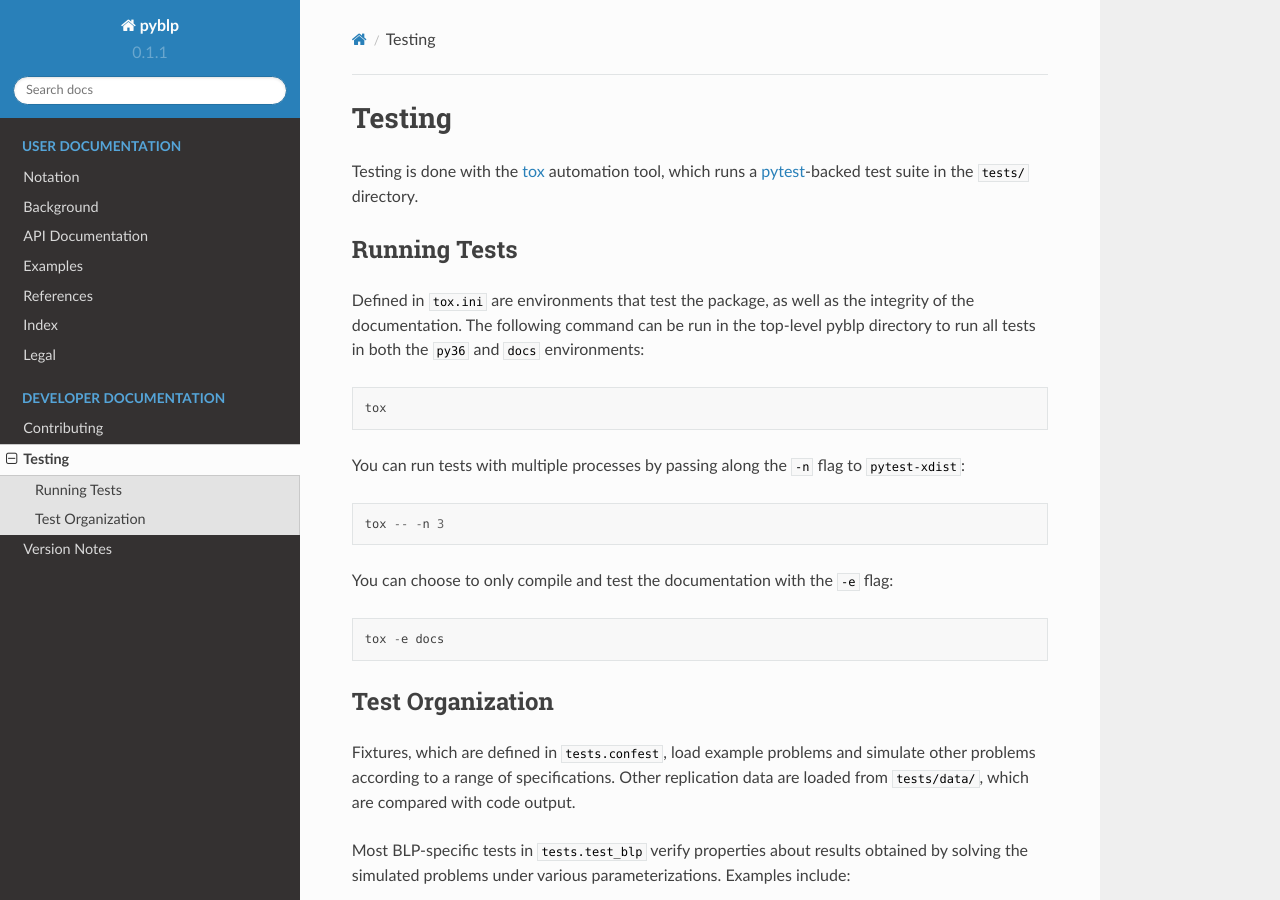
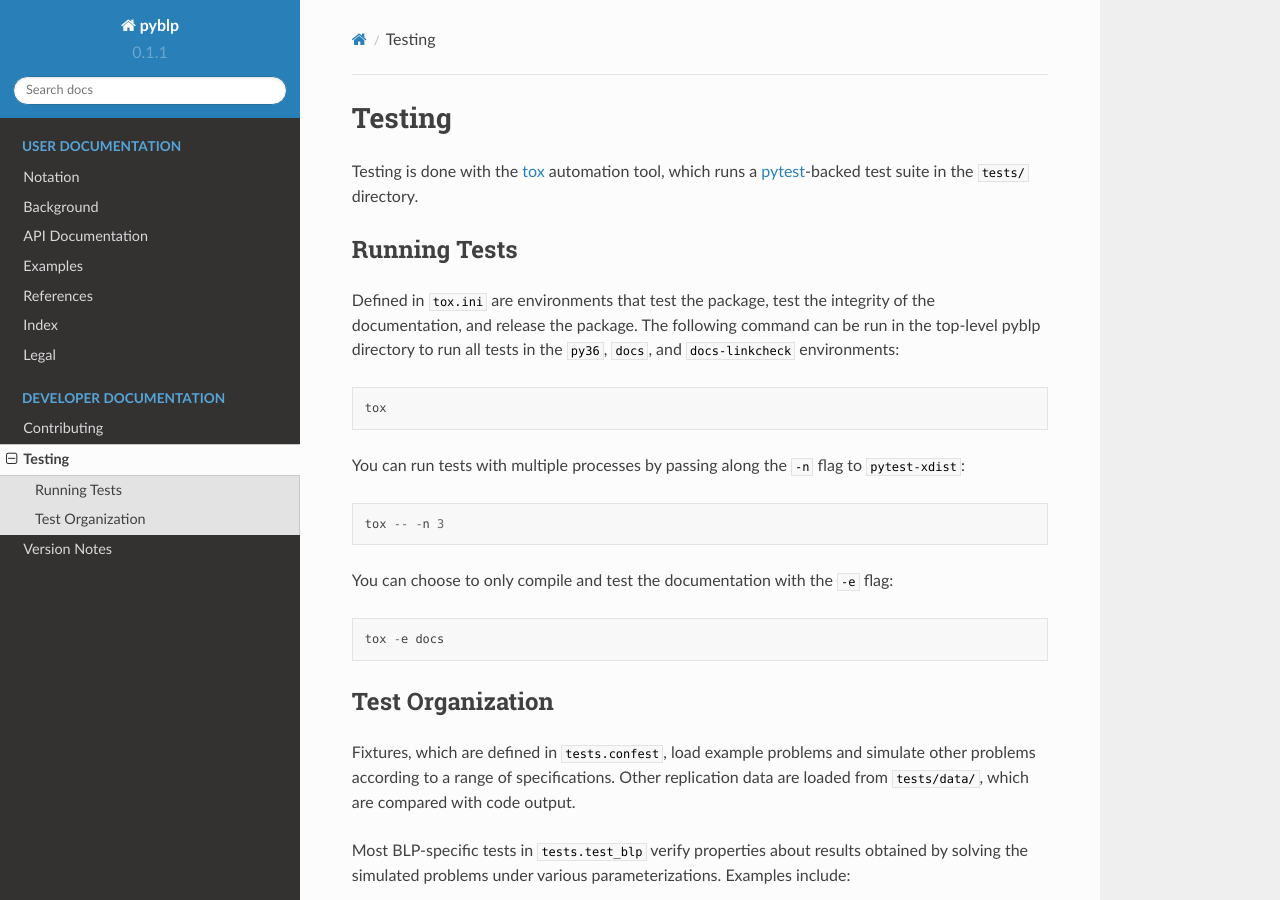
Before and after one commit to jeffgortmaker/pyblp, a Sphinx documentation site: the page built from docs/testing.rst, in a window 1280 px wide and 900 px high. Built offline with Sphinx 7.4.7 and the Read the Docs theme 2.0.0, drawn with Linux system fonts in a browser that asks for light colours.

Commit message:
BLD/DOC: refactored tox environments

```diff
--- a/docs/testing.rst
+++ b/docs/testing.rst
@@ -7,7 +7,7 @@ Testing is done with the `tox <https://tox.readthedocs.io/en/latest/>`_ automati
 Running Tests
 -------------
 
-Defined in ``tox.ini`` are environments that test the package, as well as the integrity of the documentation. The following command can be run in the top-level pyblp directory to run all tests in both the ``py36`` and ``docs`` environments::
+Defined in ``tox.ini`` are environments that test the package, test the integrity of the documentation, and release the package. The following command can be run in the top-level pyblp directory to run all tests in the ``py36``, ``docs``, and ``docs-linkcheck`` environments::
 
     tox
 
--- a/setup.py
+++ b/setup.py
@@ -16,7 +16,7 @@ setup(
     install_requires=['numpy', 'scipy'],
     extras_require={
         'tests': ['pytest', 'pytest-xdist'],
-        'docs': ['sphinx', 'pandas', 'ipython', 'matplotlib', 'readme_renderer', 'sphinx_rtd_theme'],
+        'docs': ['sphinx', 'pandas', 'ipython', 'matplotlib', 'sphinx_rtd_theme'],
     },
     include_package_data=True,
     description="BLP demand estimation with Python 3",
```
Also changed, not shown: 1 other file.
